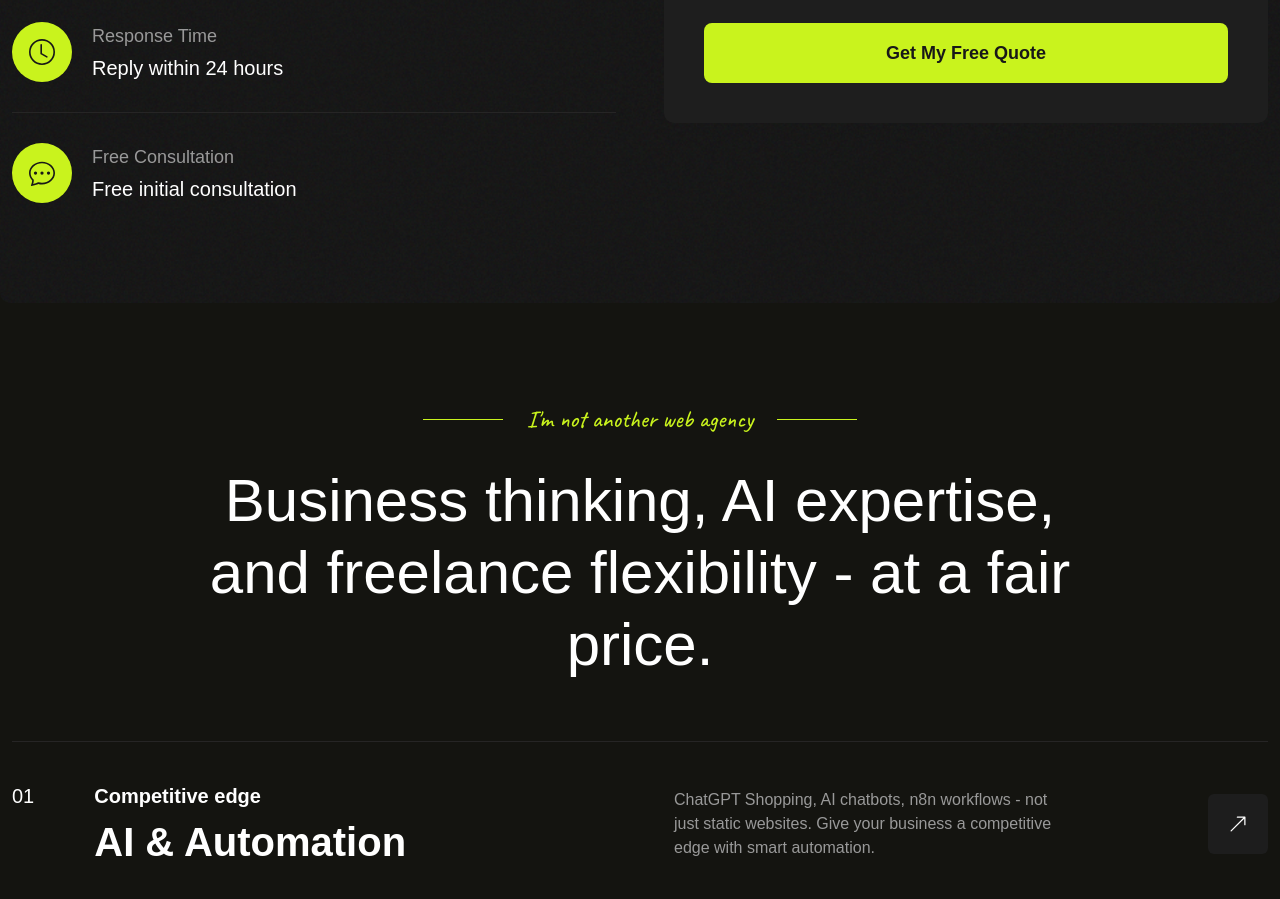
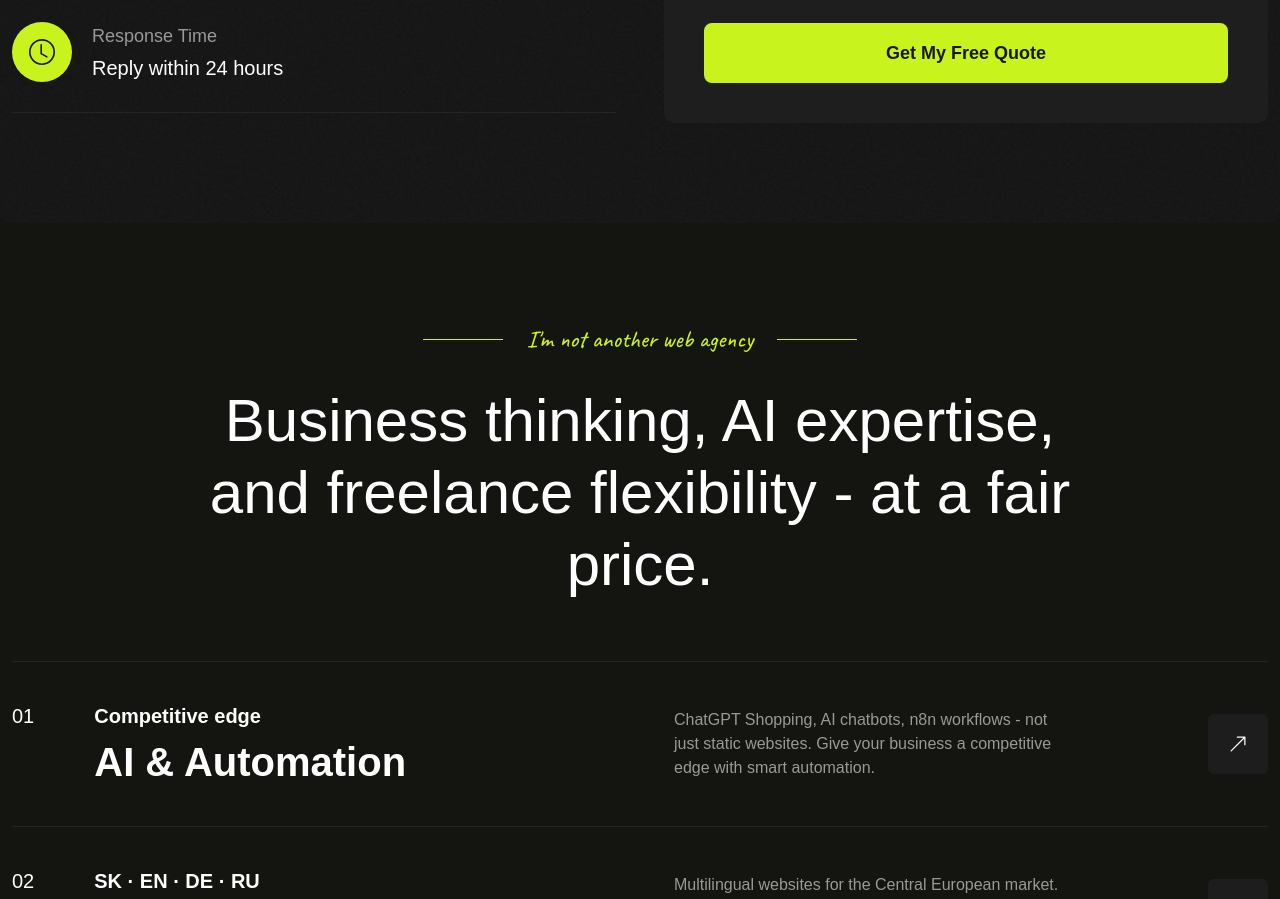
Before and after one commit to chokolate73/vlad-weby-complet-redesign, a Next.js app: page / in a window 1280 px wide. Shown: the part 6637-7536 px from the top of the page. Built offline with nearby package versions, Linux system fonts and the light colour scheme.

Commit message:
Remove Free Consultation trust line from contact section
https://claude.ai/code/session_01HvSMwpevg9jArd5kx5136B

```diff
--- a/src/Components/Metting.jsx
+++ b/src/Components/Metting.jsx
@@ -1,7 +1,7 @@
 "use client";
 import React, { useState } from "react";
 import Link from "next/link";
-import { Envelope, Telephone, Clock, ChatDots } from "react-bootstrap-icons";
+import { Envelope, Telephone, Clock } from "react-bootstrap-icons";
 import TitleSecond from "./Shared/TitleSecond";
 
 const Metting = () => {
@@ -100,23 +100,6 @@ const Metting = () => {
                   </span>
                 </span>
               </div>
-              <div
-                className="flex items-center md:gap-5 gap-4 lg:pt-[30px] pt-[20px]"
-                data-aos="fade-up"
-                data-aos-duration="2000"
-              >
-                <span className="w-[60px] h-[60px] rounded-full bg-clr_base flex justify-center items-center shrink-0">
-                  <ChatDots className="text-[26px] text-clr_title" />
-                </span>
-                <span>
-                  <span className="text-clr_pra md:text-lg text-base mb-1 block">
-                    Free Consultation
-                  </span>
-                  <span className="text-white md:text-xl text-base font-medium">
-                    Free initial consultation
-                  </span>
-                </span>
-              </div>
             </div>
           </div>
 
```
